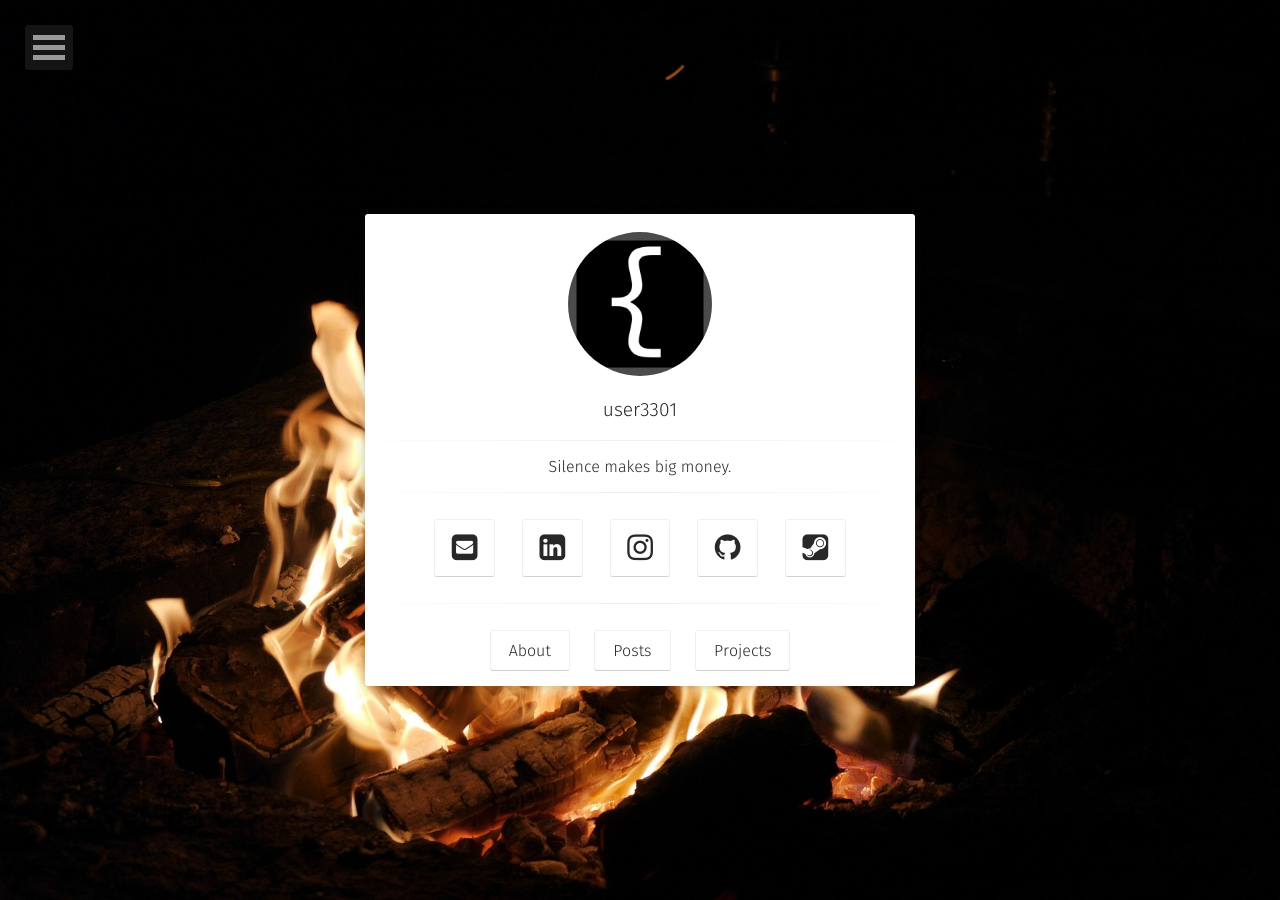
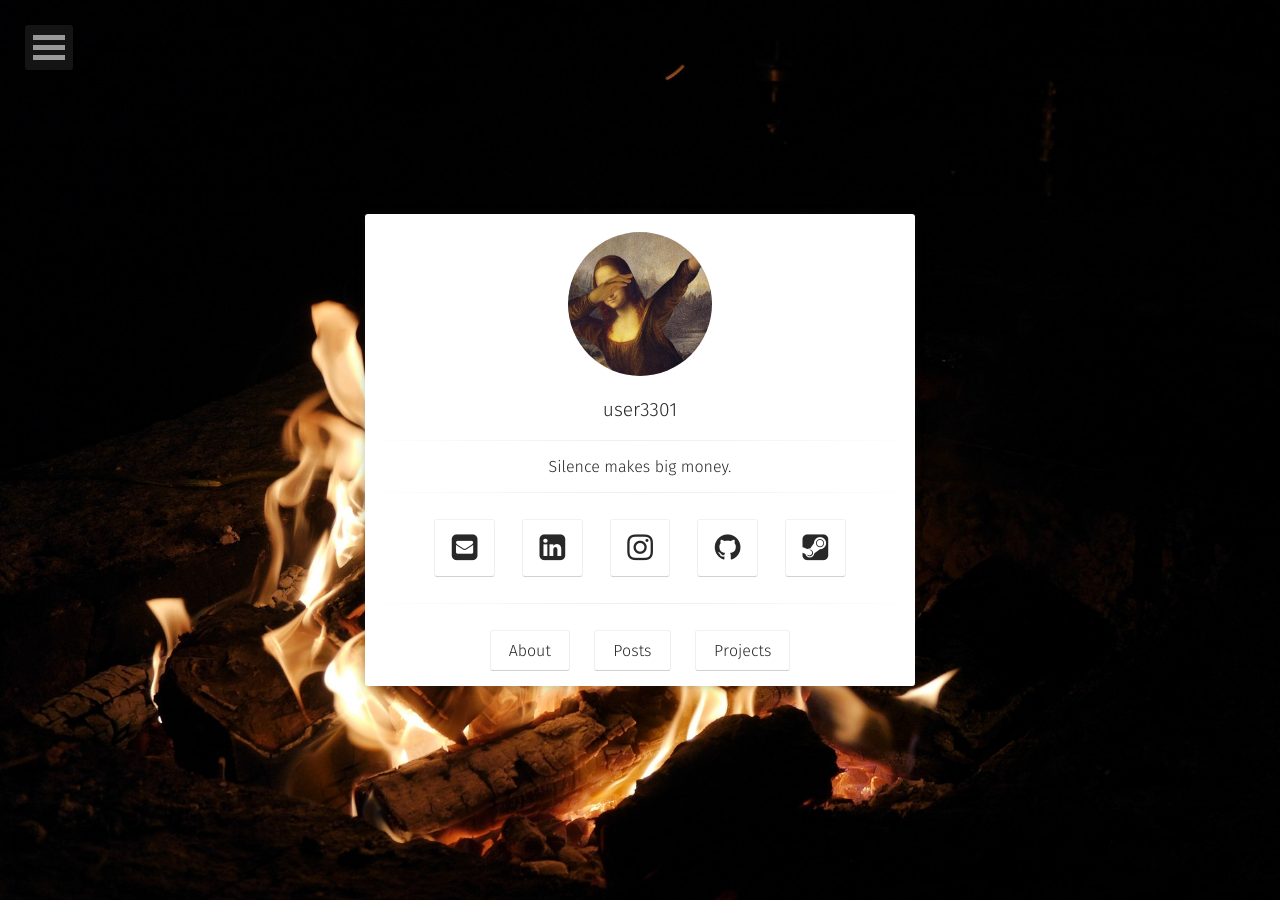
Before and after one commit to user3301/user3301.github.io, a Jekyll site: the page built from index.html, in a window 1280 px wide. Built offline with Jekyll 4.4.1, drawn with Linux system fonts in a browser that asks for light colours; some web fonts are replaced.

Commit message:
logo updated

```diff
--- a/_config.yml
+++ b/_config.yml
@@ -4,7 +4,7 @@ bio:                'Silence makes big money.'
 description:        "Moon is a minimal, one column jekyll theme for your blog."
 reading_time:       true
 words_per_minute:   200
-logo:               'assets/img/logo-bracket.png'
+logo:               'assets/img/mona-dab.jpg'
 background:         'assets/img/background-bonfire.jpg'
 tiled_bg:           false   # Set this true if you want to tile your background image, otherwise it will be covered
 locale:             en_US
```
Also changed, not shown: assets/img/mona-dab.jpg (added).
